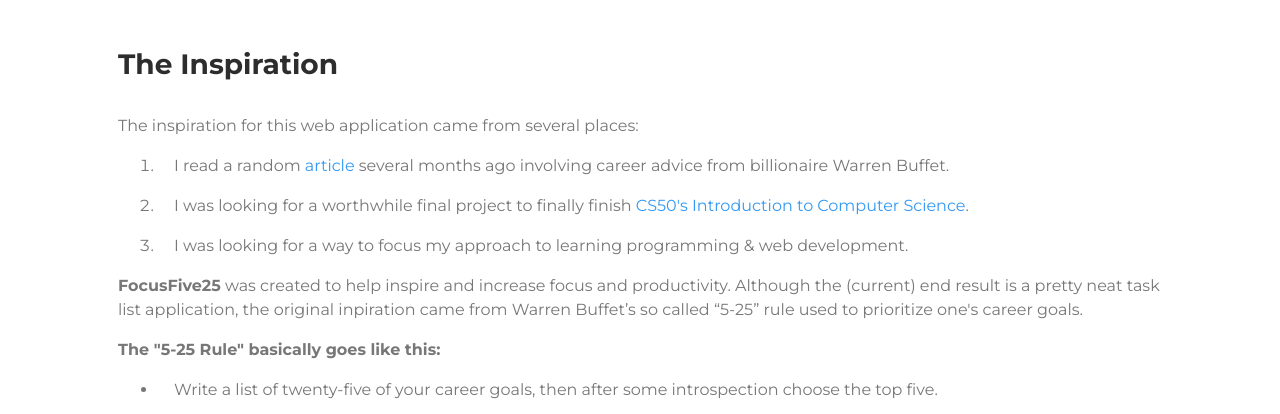
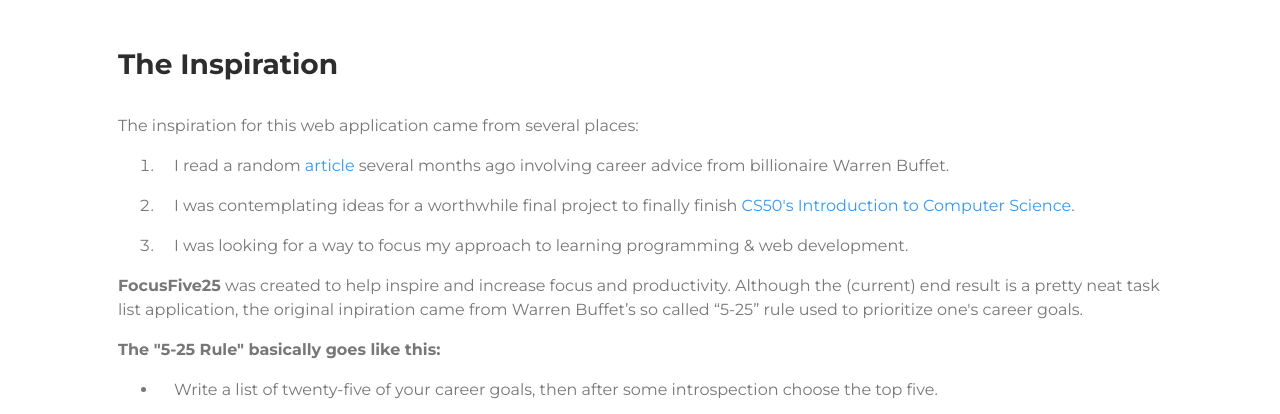
Before and after one commit to alecoad/final-project, a Flask app: page /about in a window 1280 px wide. Shown: the part 74-488 px from the top of the page. Run offline with Flask 2, Linux system fonts and the light colour scheme; some libraries are stand-ins or nearby versions.

Commit message:
Reword a line

```diff
--- a/five25/templates/about.html
+++ b/five25/templates/about.html
@@ -10,7 +10,7 @@
     <ol>
       <li>I read a random <a href="https://www.inc.com/justin-bariso/i-just-discovered-warren-buffets-25-5-rule-completely-brilliant.html" target="_blank">
         article</a> several months ago involving career advice from billionaire Warren Buffet.</li>
-      <li>I was looking for a worthwhile final project to finally finish
+      <li>I was contemplating ideas for a worthwhile final project to finally finish
         <a href="https://www.edx.org/course/cs50s-introduction-to-computer-science" target="_blank">CS50's Introduction to Computer Science</a>.
       </li>
       <li>I was looking for a way to focus my approach to learning programming & web development.</li>
```
